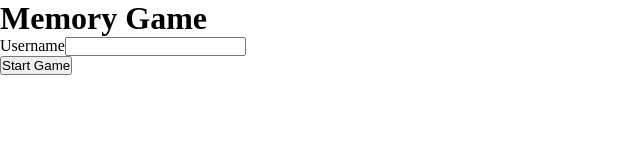
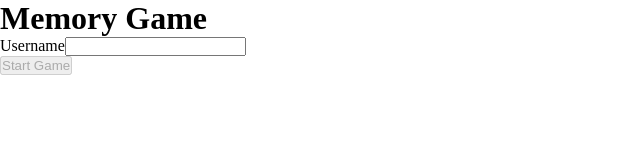
Before and after one commit to ksobiecki/memory, a React (Create React App) app: page / in a window 1280 px wide. Shown: the top 160 px of the page, without its empty margins (0-640 px from the left). Built offline with nearby package versions, Linux system fonts and the light colour scheme.

Commit message:
Finish redux structure

```diff
--- a/src/index.tsx
+++ b/src/index.tsx
@@ -4,7 +4,7 @@ import { Provider } from 'react-redux';
 import { BrowserRouter as Router } from 'react-router-dom';
 
 import App from './App';
-import store from './redux/store';
+import { store } from './redux/store';
 
 import './styles/style.scss';
 
--- a/src/pages/Game.tsx
+++ b/src/pages/Game.tsx
@@ -1,5 +1,11 @@
+import { useSelector } from 'react-redux';
+
+import { State } from '../redux/reducers';
+
 const Game = () => {
-	return <div>Game Page</div>;
+	const username = useSelector((state: State) => state.user);
+
+	return <div>{username}</div>;
 };
 
 export default Game;
--- a/src/pages/Landing.tsx
+++ b/src/pages/Landing.tsx
@@ -1,9 +1,19 @@
-import React, { useState } from 'react';
+import { useDispatch, useSelector } from 'react-redux';
 import { useHistory } from 'react-router-dom';
+import { bindActionCreators } from 'redux';
+
+import { State } from '../redux/reducers';
+import * as userActionCreators from '../redux/action-creators/userActionCreators';
 
 const Landing = () => {
 	const history = useHistory();
-	const [username, setUsername] = useState('');
+
+	const dispatch = useDispatch();
+	const { setUsername } = bindActionCreators(userActionCreators, dispatch);
+
+	const username = useSelector((state: State) => state.user);
+
+	console.log('username', username);
 
 	const userInputHandler = (e: React.ChangeEvent<HTMLInputElement>) => {
 		setUsername(e.target.value);
@@ -31,7 +41,9 @@ const Landing = () => {
 					onChange={userInputHandler}
 				/>
 			</div>
-			<button onClick={startButtonHandler}>Start Game</button>
+			<button onClick={startButtonHandler} disabled={username.length === 0}>
+				Start Game
+			</button>
 		</div>
 	);
 };
--- a/src/redux/reducers/index.ts
+++ b/src/redux/reducers/index.ts
@@ -7,3 +7,5 @@ const reducers = combineReducers({
 });
 
 export default reducers;
+
+export type State = ReturnType<typeof reducers>;
--- a/src/redux/reducers/userReducer.ts
+++ b/src/redux/reducers/userReducer.ts
@@ -1,6 +1,6 @@
 import { UserActionType } from '../action-types/userActionsTypes';
 
-const initialState = { username: '' };
+const initialState = '';
 
 const userReducer = (state = initialState, action: UserActionType) => {
 	switch (action.type) {
--- a/src/redux/store.tsx
+++ b/src/redux/store.ts
@@ -5,6 +5,8 @@ import reducers from './reducers';
 
 const initialState = {};
 
-const store = createStore(reducers, initialState, applyMiddleware(thunk));
-
-export default store;
+export const store = createStore(
+	reducers,
+	initialState,
+	applyMiddleware(thunk),
+);
```
